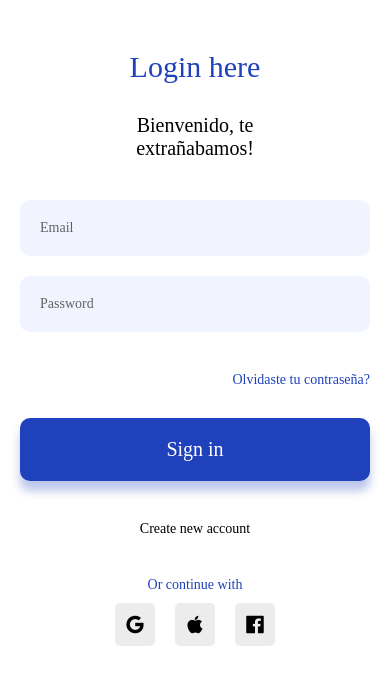
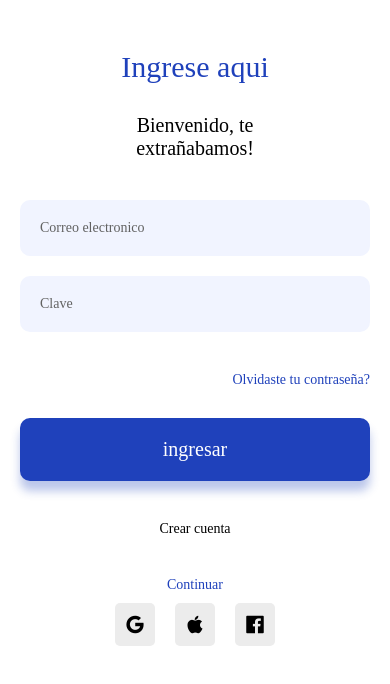
Before and after one commit to nahuellorenzo/TP-Final, a React Native app: screen /Login in a window 390 px wide. Shown: the top 684 px of the page. Built offline with nearby package versions, Linux system fonts and the light colour scheme; no server answers; what react-native-root-siblings would draw is missing.

Commit message:
traducido todos los terminos al español

```diff
--- a/components/navigation/PrivateRoutes.tsx
+++ b/components/navigation/PrivateRoutes.tsx
@@ -79,12 +79,12 @@ function HomeStack() {
       <Stack.Screen
         name="Main"
         component={MainScreen}
-        options={{ title: 'Home Page' }}
+        options={{ title: 'Inicio' }}
       />
       <Stack.Screen
         name="UserProfile"
         component={UserProfileScreen}
-        options={{ title: 'User Profile' }}
+        options={{ title: 'Perfil de usuario' }}
       />
       <Stack.Screen
         name="Categories"
@@ -99,12 +99,12 @@ function HomeStack() {
       <Stack.Screen
         name="InstruccionesJuego2"
         component={IntruccionesJuego2Screen}
-        options={{ title: 'Instrucciones2' }}
+        options={{ title: 'Mas instrucciones' }}
       />
       <Stack.Screen
         name="MemoryGame"
         component={MemoryGame}
-        options={{ title: 'Memory Game' }}
+        options={{ title: 'Juego de memoria' }}
       />
       <Stack.Screen
         name="Again"
--- a/components/screens/Main.tsx
+++ b/components/screens/Main.tsx
@@ -76,7 +76,7 @@ import Toast from 'react-native-root-toast';
                 fontSize: FontSize.large,
               }}
             >
-              Memory Game
+              Juego de memoria
             </Text>
           </TouchableOpacity>
 
--- a/components/screens/RegisterScreen.tsx
+++ b/components/screens/RegisterScreen.tsx
@@ -23,19 +23,19 @@ import * as yup from 'yup';
 const validationSchema = yup.object().shape({
   email: yup
     .string()
-    .email("Please enter a valid email")
-    .required('Email is required'),
+    .email("Por favor ingresar correo valido")
+    .required('Se requiere correo electronico'),
   password: yup
     .string()
-    .matches(/\w*[a-z]\w*/, "Password must have a lowercase letter")
-    .matches(/\w*[A-Z]\w*/, "Password must have an uppercase letter")
-    .matches(/\d/, "Password must have a number")
-    .min(8, ({ min }) => `Password must be at least ${min} characters`)
-    .required('Password is required'),
+    .matches(/\w*[a-z]\w*/, "La clave necesita al menos una minuscula")
+    .matches(/\w*[A-Z]\w*/, "La clave necesita al menos una mayuscula")
+    .matches(/\d/, "La clave necesita al menos un numero")
+    .min(8, ({ min }) => `La clave necesita al menos ${min} caracteres`)
+    .required('Clave es requerida'),
   confirmPassword: yup
     .string()
-    .oneOf([yup.ref('password')], 'Passwords do not match')
-    .required('Confirm password is required'),
+    .oneOf([yup.ref('password')], 'Las claves no coinciden')
+    .required('Confirmar clave'),
 });
 
 type Props = NativeStackScreenProps<RootStackParamList, "Register">;
@@ -137,14 +137,14 @@ const RegisterScreen: React.FC<Props> = ({ navigation: { navigate } }) => {
           <AppTextInput
             value={values.email}
             onChangeText={(text) => handleInputChange("email", text)}
-            placeholder="Email"
+            placeholder="Correo electronico"
           />
 
           {errors.email.length > 0 && <Text style={{ color: "red", fontFamily: Fonts["poppins-semiBold"], fontSize: FontSize.small, marginTop: 5 }}>{errors.email}</Text>}
 
 
           <AppTextInput
-            placeholder="Password"
+            placeholder="Clave"
             secureTextEntry
             value={values.password}
             onChangeText={(text) => handleInputChange("password", text)}
@@ -152,7 +152,7 @@ const RegisterScreen: React.FC<Props> = ({ navigation: { navigate } }) => {
           {errors.password.length > 0 && <Text style={{ color: "red", fontFamily: Fonts["poppins-semiBold"], fontSize: FontSize.small, marginTop: 5 }}>{errors.password}</Text>}
 
           <AppTextInput
-            placeholder="Confirm Password"
+            placeholder="Confirmar clave"
             secureTextEntry
             value={values.confirmPassword}
             onChangeText={(text) => handleInputChange("confirmPassword", text)}
@@ -186,7 +186,7 @@ const RegisterScreen: React.FC<Props> = ({ navigation: { navigate } }) => {
               fontSize: FontSize.large,
             }}
           >
-            Sign up
+            Registrarse
           </Text>
         </TouchableOpacity>
         <TouchableOpacity
@@ -220,7 +220,7 @@ const RegisterScreen: React.FC<Props> = ({ navigation: { navigate } }) => {
               fontSize: FontSize.small,
             }}
           >
-            Or continue with
+            Continuar
           </Text>
 
           <View
--- a/components/screens/UserProfile.tsx
+++ b/components/screens/UserProfile.tsx
@@ -35,7 +35,7 @@ function UserProfileScreen({ navigation: { navigate } }: Props) {
   const total = score.correct + score.incorrect;
   const juegosPuntajes = [
     {
-      title: 'Resultados Memory Game',
+      title: 'Tus resultados',
       data: ['Correctas: ' + score.correct, 'Incorrectas: ' + score.incorrect, 'Precisión: ' + Math.trunc((score.correct / total) * 100) + '%']
     }
   ];
--- a/components/screens/signIn.tsx
+++ b/components/screens/signIn.tsx
@@ -62,7 +62,7 @@ import {
                 marginVertical: Spacing * 3,
               }}
             >
-              Login here
+             Ingrese aqui
             </Text>
             <Text
               style={{
@@ -83,9 +83,9 @@ import {
             <AppTextInput
               value={values.email}
               onChangeText={(text) => handleInputChange("email", text)}
-              placeholder="Email" />
+              placeholder="Correo electronico" />
             <AppTextInput
-              placeholder="Password"
+              placeholder="Clave"
               secureTextEntry
               value={values.password}
               onChangeText={(text) => handleInputChange("password", text)} />
@@ -131,7 +131,7 @@ import {
                 fontSize: FontSize.large,
               }}
             >
-              Sign in
+              ingresar
             </Text>
           </TouchableOpacity>
           <TouchableOpacity
@@ -148,7 +148,7 @@ import {
                 fontSize: FontSize.small,
               }}
             >
-              Create new account
+              Crear cuenta
             </Text>
           </TouchableOpacity>
 
@@ -165,7 +165,7 @@ import {
                 fontSize: FontSize.small,
               }}
             >
-              Or continue with
+              Continuar
             </Text>
 
             <View
```
